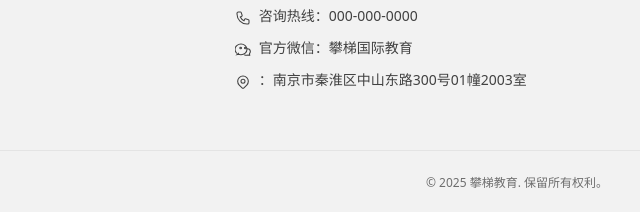
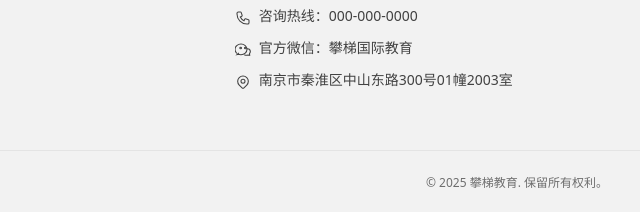
Before and after one commit to elecmonkey/patio-official-website, an Astro site: page / in a window 1280 px wide. Shown: the part 5835-6047 px from the top of the page, 640-1280 px from the left. Built offline with nearby package versions, Linux system fonts and the light colour scheme; Astro itself is replaced by a stand-in of ours.

Commit message:
fix footer

```diff
--- a/src/components/Footer.astro
+++ b/src/components/Footer.astro
@@ -36,7 +36,6 @@ const contactInfo = [
   },
   {
     icon: 'location',
-    label: t('about.contact.addressLabel'),
     value: t('footer.address.detail')
   }
 ];
@@ -110,7 +109,7 @@ const contactInfo = [
                   {info.label}：{info.value}
                 </a>
               ) : (
-                <span>{info.label}：{info.value}</span>
+                <span>{info.value}</span>
               )}
             </li>
           ))}
```
